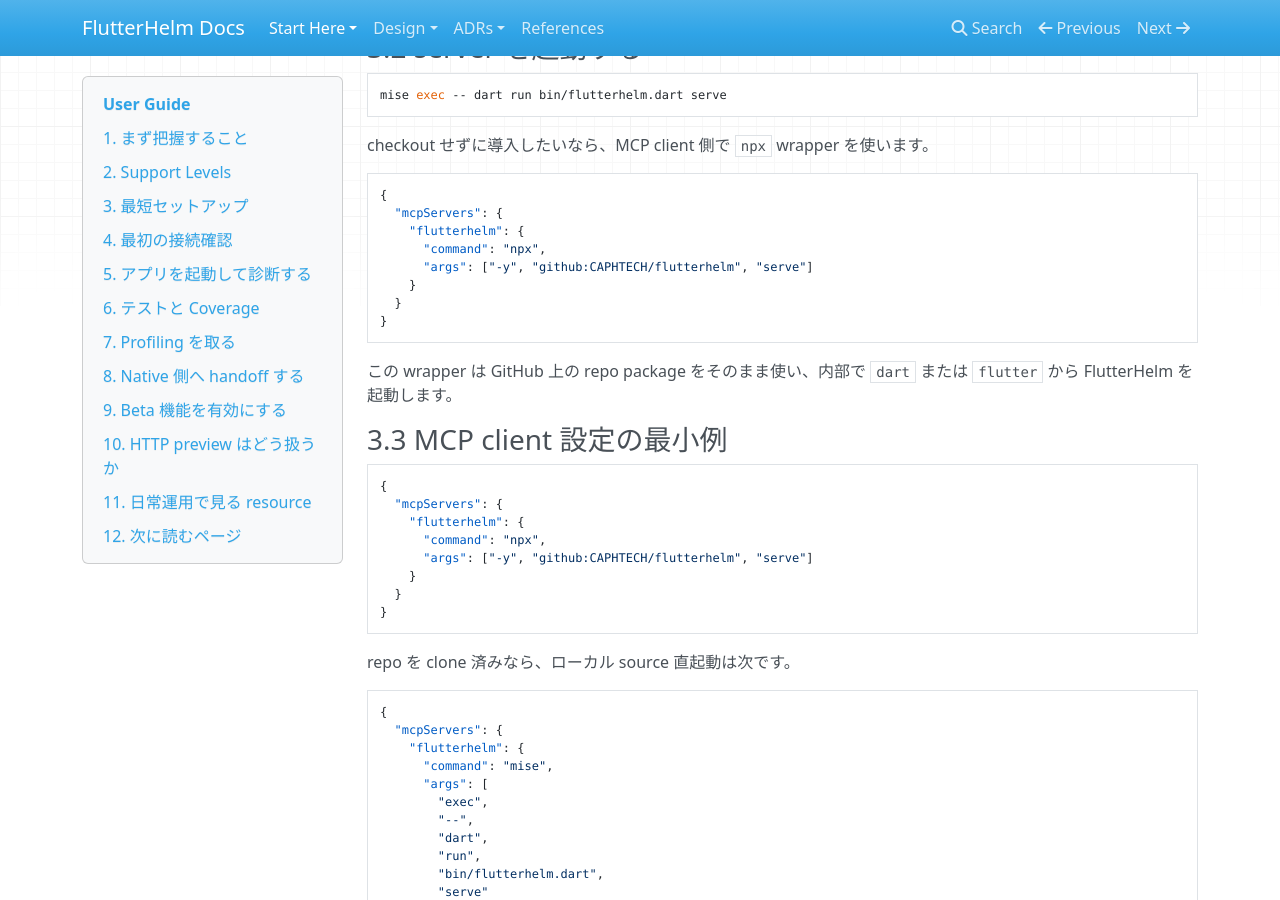
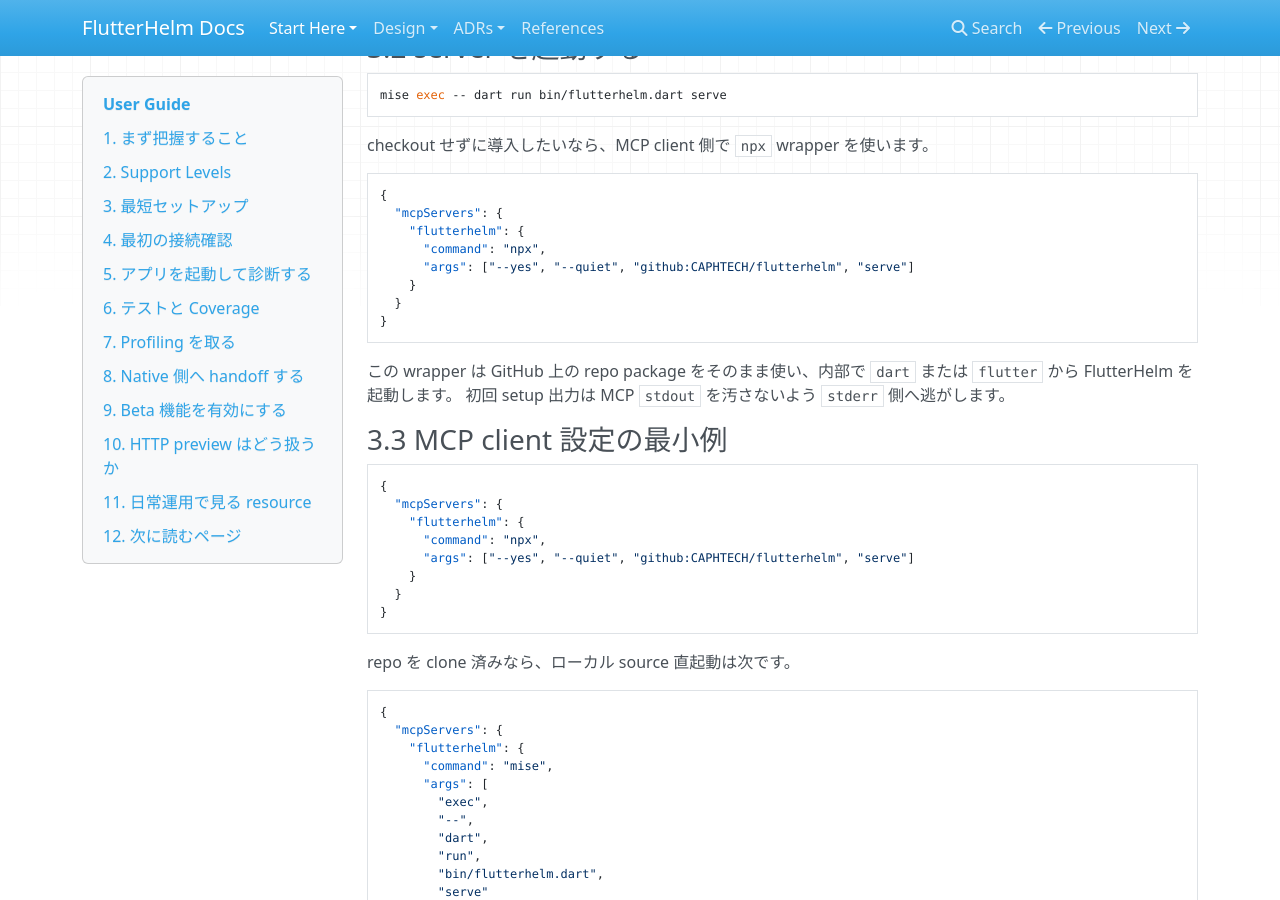
Before and after one commit to CAPHTECH/flutterhelm, an MkDocs documentation site: the page built from docs/11-user-guide.md, in a window 1280 px wide and 900 px high, scrolled down 1164 px. Built offline with MkDocs 1.6.1, drawn with Linux system fonts in a browser that asks for light colours; nearby versions of some CDN libraries.

Commit message:
fix: keep wrapper setup output off mcp stdout

````diff
--- a/docs/11-user-guide.md
+++ b/docs/11-user-guide.md
@@ -56,13 +56,14 @@ checkout せずに導入したいなら、MCP client 側で `npx` wrapper を使
   "mcpServers": {
     "flutterhelm": {
       "command": "npx",
-      "args": ["-y", "github:CAPHTECH/flutterhelm", "serve"]
+      "args": ["--yes", "--quiet", "github:CAPHTECH/flutterhelm", "serve"]
     }
   }
 }
 ```
 
 この wrapper は GitHub 上の repo package をそのまま使い、内部で `dart` または `flutter` から FlutterHelm を起動します。
+初回 setup 出力は MCP `stdout` を汚さないよう `stderr` 側へ逃がします。
 
 ### 3.3 MCP client 設定の最小例
 
@@ -71,7 +72,7 @@ checkout せずに導入したいなら、MCP client 側で `npx` wrapper を使
   "mcpServers": {
     "flutterhelm": {
       "command": "npx",
-      "args": ["-y", "github:CAPHTECH/flutterhelm", "serve"]
+      "args": ["--yes", "--quiet", "github:CAPHTECH/flutterhelm", "serve"]
     }
   }
 }
````
Also changed, not shown: README.md (+2 -1 lines), docs/en/user-guide.md (+3 -2 lines), 2 other files.
